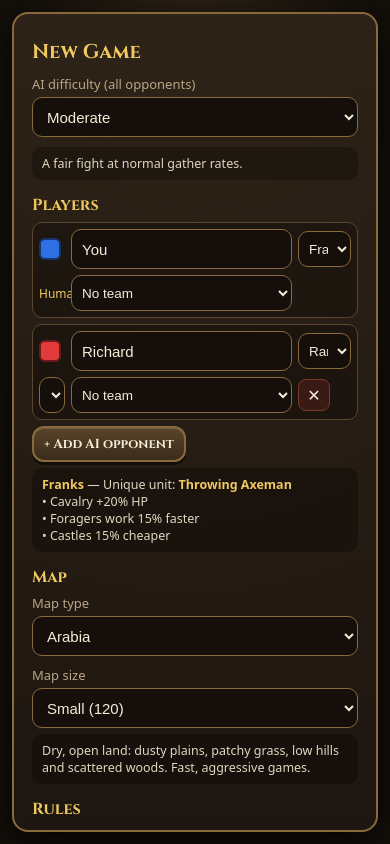
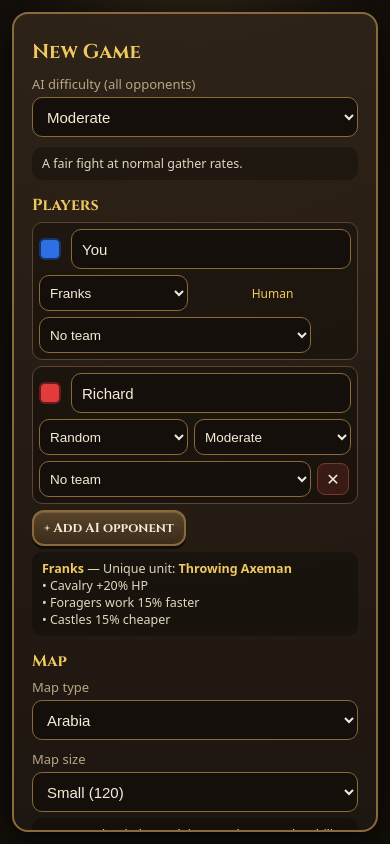
Before and after one commit to robjos1-coder/age-of-ai-kingdoms, a website built with Vite: page index.html in a window 390 px wide. Both pictures are taken after a click on the button "New Game". Built offline with nearby package versions, Linux system fonts and the light colour scheme.

Commit message:
New Game: phone layout for player rows
On narrow screens each player row is three lines (name; civilisation +
difficulty or "Human"; team + remove) instead of a cramped 3-column grid
that cropped the civ name, the Human label and the difficulty select.

Co-Authored-By: Claude Opus 5.5 <noreply@anthropic.com>

```diff
--- a/src/ui/menus.ts
+++ b/src/ui/menus.ts
@@ -97,9 +97,9 @@ export class Menus {
         <div class="sw" style="background:${PLAYER_COLORS[p.color]}" data-act="color" title="${PLAYER_COLOR_NAMES[p.color]}"></div>
         <input type="text" value="${esc(p.name)}" data-f="name" maxlength="16">
         <select data-f="civ">${civOpts(p.civ)}</select>
-        ${p.human ? '<div style="font-size:12px;color:var(--gold);text-align:center">Human</div>' : `<select data-f="diff">${DIFFS.map((d, k) => `<option value="${k}"${k === p.diff ? ' selected' : ''}>${d}</option>`).join('')}</select>`}
+        ${p.human ? '<div class="hum" style="font-size:12px;color:var(--gold);text-align:center">Human</div>' : `<select data-f="diff">${DIFFS.map((d, k) => `<option value="${k}"${k === p.diff ? ' selected' : ''}>${d}</option>`).join('')}</select>`}
         <select data-f="team"><option value="0"${p.team === 0 ? ' selected' : ''}>No team</option>${[1, 2, 3, 4].map((t) => `<option value="${t}"${p.team === t ? ' selected' : ''}>Team ${t}</option>`).join('')}</select>
-        ${p.human ? '<span></span>' : '<button class="x" data-act="del">✕</button>'}
+        ${p.human ? '<span class="xs"></span>' : '<button class="x" data-act="del" aria-label="Remove player">✕</button>'}
       </div>`).join('');
     const human = s.players.find((p) => p.human)!;
     const hc = human.civ === 'random' ? null : CIVS[human.civ];
--- a/src/ui/style.css
+++ b/src/ui/style.css
@@ -273,7 +273,18 @@ input[type=range] { width: 100%; accent-color: var(--gold); }
 .prow select { min-height: 36px; font-size: 13.5px; padding: 2px 6px; width: 100%; }
 .prow .x { width: 32px; height: 32px; border-radius: 8px; border: 1px solid #7a3a2a; background: #3a1a14; cursor: pointer; }
 @media (max-width: 560px) {
-  .prow { grid-template-columns: 26px 1fr 1fr; }
+  /* phones: name on its own line, then civilisation + difficulty, then team + remove */
+  .prow {
+    grid-template-columns: 26px 1fr 1fr 34px;
+    grid-template-areas: "sw name name name" "civ civ diff diff" "team team team x";
+  }
+  .prow .sw { grid-area: sw; }
+  .prow [data-f=name] { grid-area: name; min-width: 0; }
+  .prow [data-f=civ] { grid-area: civ; min-width: 0; }
+  .prow [data-f=diff], .prow .hum { grid-area: diff; min-width: 0; }
+  .prow .hum { align-self: center; }
+  .prow [data-f=team] { grid-area: team; min-width: 0; }
+  .prow .x, .prow .xs { grid-area: x; }
 }
 .civinfo { font-size: 12.5px; color: #e0d6c0; background: #0004; border-radius: 10px; padding: 8px 10px; margin-top: 6px; }
 .civinfo b { color: var(--gold); }
```
